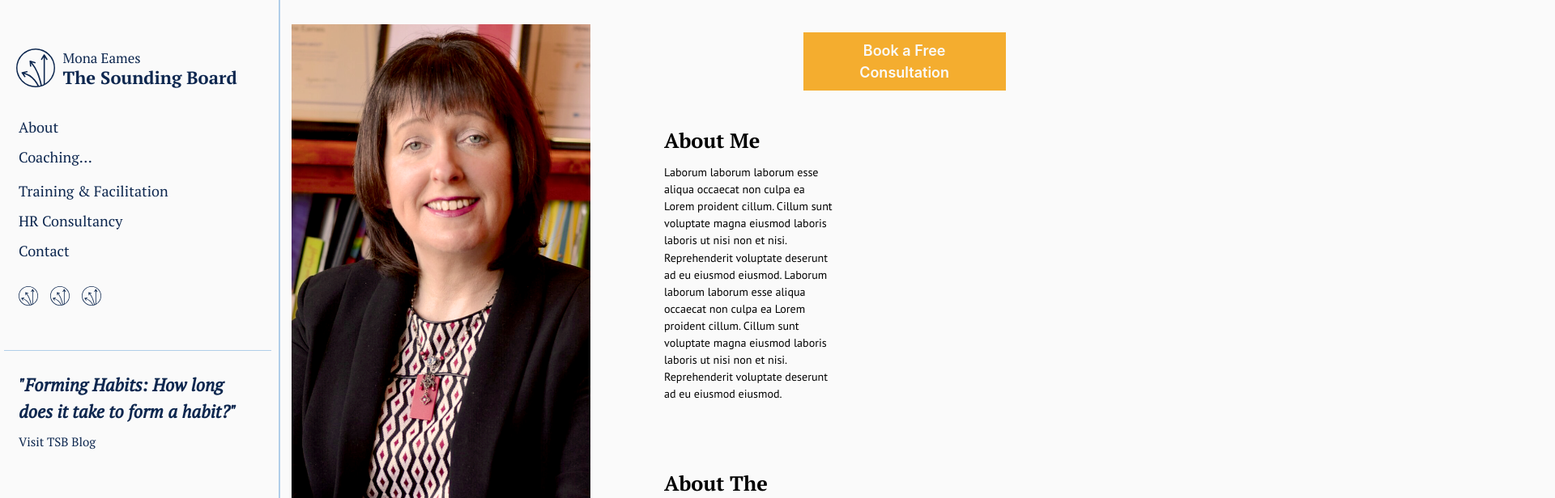
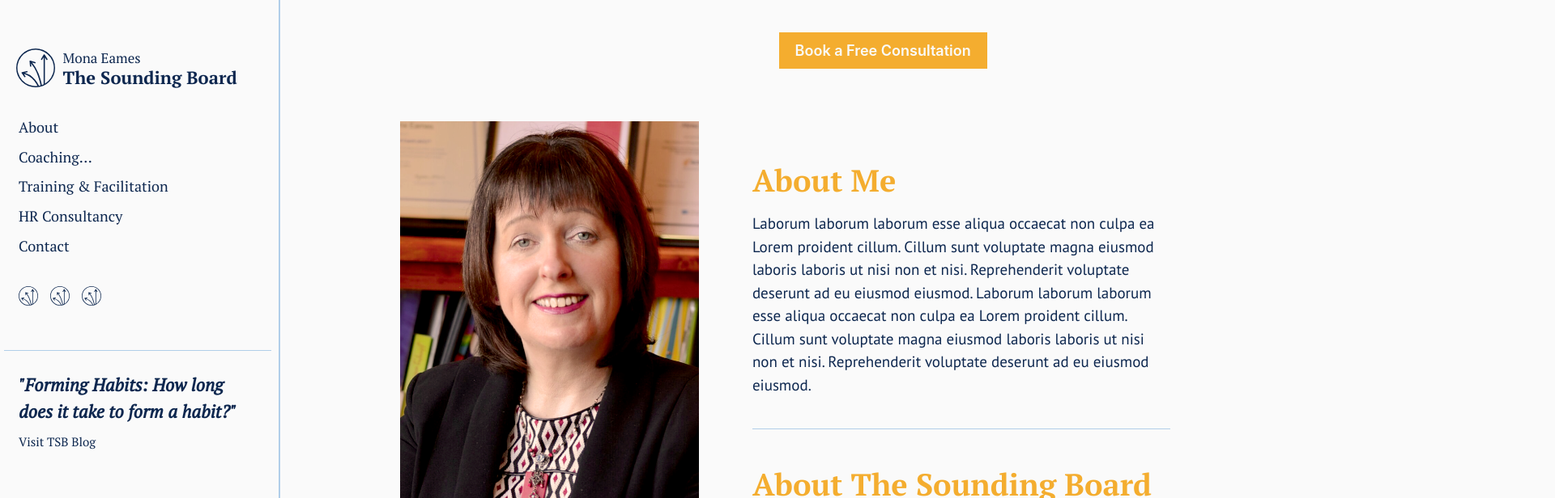
Before and after one commit to StudiousVanilla/tsb, a React (Create React App) app: page / in a window 1280 px wide. Shown: the top 616 px of the page at 81% size, 1920 px wide, since content can reach past the window. Built offline with nearby package versions, Linux system fonts and the light colour scheme.

Commit message:
finished 1st draft of about page

```diff
--- a/src/components/about.js
+++ b/src/components/about.js
@@ -5,24 +5,24 @@ const About = () => {
 
     return (
 
-        <div className='about-container'>
+        <div className='about-container content-container'>
             <div className='about-images-container'>
                 <div className='about-image-container'>
                     <img src={placeholderImg} alt='book' className='about-img'/>
                 </div>
             </div>
             <div className='about-info-container'>
-                <div className='div-spacer'></div>
                 <div className='about-info'>
-                    <h2> About Me </h2>
+                    <h2 className='about-head'> About Me </h2>
                     <p className='about-content'> Laborum laborum laborum esse aliqua occaecat non culpa ea Lorem proident cillum. Cillum sunt voluptate magna eiusmod laboris laboris ut nisi non et nisi. Reprehenderit voluptate deserunt ad eu eiusmod eiusmod. Laborum laborum laborum esse aliqua occaecat non culpa ea Lorem proident cillum. Cillum sunt voluptate magna eiusmod laboris laboris ut nisi non et nisi. Reprehenderit voluptate deserunt ad eu eiusmod eiusmod. </p>
                 </div>
                 <div className='about-info'>
-                    <h2> About The Sounding Board </h2>
+                    <h2 className='about-head'> About The Sounding Board </h2>
                     <p className='about-content'> Laborum laborum laborum esse aliqua occaecat non culpa ea Lorem proident cillum. Cillum sunt voluptate magna eiusmod laboris laboris ut nisi non et nisi. Reprehenderit voluptate deserunt ad eu eiusmod eiusmod. Laborum laborum laborum esse aliqua occaecat non culpa ea Lorem proident cillum. Cillum sunt voluptate magna eiusmod laboris laboris ut nisi non et nisi. Reprehenderit voluptate deserunt ad eu eiusmod eiusmod. </p>
                 </div>
-                <div className='about-info'>
-                    <h2> My Coaching Style </h2>
+                {/* Inline style of border is becuase this is the last paragrpah and so has no bottom border */}
+                <div className='about-info' style={{border: "none"}}>
+                    <h2 className='about-head'> My Coaching Style </h2>
                     <p className='about-content'> Laborum laborum laborum esse aliqua occaecat non culpa ea Lorem proident cillum. Cillum sunt voluptate magna eiusmod laboris laboris ut nisi non et nisi. Reprehenderit voluptate deserunt ad eu eiusmod eiusmod. Laborum laborum laborum esse aliqua occaecat non culpa ea Lorem proident cillum. Cillum sunt voluptate magna eiusmod laboris laboris ut nisi non et nisi. Reprehenderit voluptate deserunt ad eu eiusmod eiusmod. </p>
                 </div>
             </div>
--- a/src/index.css
+++ b/src/index.css
@@ -110,7 +110,6 @@ code {
   margin: 0px 30px;
   display: flex;
   font-family: 'PT serif', serif;
-  /* font-family: 'Inter', sans-serif; */
 }
 
 .link{
@@ -125,7 +124,8 @@ code {
   height: 100%;
   min-height: 814px;
   width: 26%;
-  padding: 50px 15px 2.5vh 20px;
+  max-width: 360px;
+  padding: 50px 19px 2.5vh 19px;
   display: flex;
   flex-direction: column;
   justify-content: flex-start;
@@ -187,11 +187,11 @@ code {
 .logo-text, .brand-name{
   line-height: 20px;
   width: 100%;
-  font-size: 19px;
+  font-size: 16px;
 }
 
 .brand-name{
-  font-size: 24.5px;
+  font-size: 21.5px;
   line-height: 25px;
   font-weight: bold;
 }
@@ -200,7 +200,7 @@ code {
   height: fit-content;
   display: flex;
   margin-top: 1vh;
-  font-size: 20px;
+  font-size: 17px;
   font-weight: 400;
 }
 
@@ -233,7 +233,7 @@ code {
 
 .moveable-list{
   position: relative;
-  top: -46%;
+  top: -48%;
   transition: 0.75s;
   margin-bottom: 10px;
 }
@@ -265,14 +265,14 @@ code {
 
 .blog-title{
   margin-bottom: 10px;
-  font-size: 22px;
+  font-size: 20px;
   font-style: italic;
   font-weight: bold;
 }
 
 .blog-link{
   cursor: pointer;
-  font-size: 18px;
+  font-size: 16px;
 }
 
 .side-icons{
@@ -304,24 +304,23 @@ code {
   transform: scale(1.08) translateZ(0);
 }
 
-.about-container{
+.content-container{
   height: 100%;
-  width: 80%;
-  max-width: 1500px;
-  margin-top: 20px;
-  margin-left: 25%;
-  padding: 10px;
-  display: grid;
-  grid-template-columns: repeat(3, 1fr);
-  gap: 5px;
+  min-width: 1450px;
+  margin-left: 24%;
+  padding: 10px 10px 10px 30px;
 }
 
-.div-spacer{
-  margin-bottom: 80px;
+.about-container{
+  margin-top: 140px;
+  display: grid;
+  grid-template-columns: 25% 38% 27%;
+  gap: 20px;
 }
 
 .about-images-container{
-  height: fit-content;
+  height: 500px;
+  width: 320px;
   display: flex;
   flex-direction: column;
   align-items: center;
@@ -329,7 +328,7 @@ code {
 
 .about-image-container{
   height: 550px;
-  width: 525px;
+  width: 100%;
   margin-bottom: 20px;
   transition: 1s;
 }
@@ -343,27 +342,30 @@ code {
   height: fit-content;
   display: flex;
   flex-direction: column;
-  align-items: center;
-  padding: 5px 45px 5px 30px;
+  align-items: flex-start;
+  padding: 5px 10px 5px 10px;
 }
 
 .about-info{
-  font-size: 1.1em;
-  margin: 40px 0px 40px 0px;
+  font-size: 19px;
+  margin: 40px 0px 0px 0px;
+  padding-bottom: 40px;
+  color: var(--tsb-navy);
+  font-family: 'PT Sans', sans-serif;
+  font-weight: 500;
+  border-bottom: 1px solid var(--tsb-blue);
 }
 
-.about-info h2{
-  font-size: 2em;
-  margin-bottom: 20px;
-}
-
-.about-content{
-  font-family: 'PT sans', Sans-serif;
+.about-head{
+  font-size: 38px;
+  margin-bottom: 10px;
+  color: var(--tsb-orange);
+  font-family: 'PT serif', serif;
 }
 
 .booking-btn-container{
   position: fixed;
-  right: 3%;
+  right: 1%;
   top: 5%;
   width: 320px;
   font-size: 1.1em;
@@ -433,6 +435,10 @@ code {
     margin-right: 50px;
   }
 
+  .about-container{
+    margin-left: 38%;
+  }
+
   .about-image-container{
     height: 425px;
     width: 425px;
@@ -449,22 +455,23 @@ code {
     padding-right: 10px;
   }
 
-  .about-info h2{
-    font-size: 1.8em;
+  .about-head{
+    font-size: 38px;
     margin-bottom: 10px;
+    color: var(--tsb-orange);
   }
 
   .booking-btn-container{
     position: fixed;
     right: 3%;
-    width: 250px;
+    width: 280px;
     font-size: 0.8em;
     font-weight: 500;
     transition: 0s;
   }
 
   .booking-btn{
-    padding: 9px 35px;
+    padding: 9px 20px;
   }
 
   /* font size changes */
@@ -541,7 +548,7 @@ code {
 @media only screen and (max-width: 1115px) {
 
   .sidebar-container{
-    left: -50.5%;
+    left: -360px;
     width: 50.5%;
     background-color: var(--bg-grey);
     height: 100vh;
@@ -550,13 +557,14 @@ code {
   .top-bar{
     display: block;
     position: absolute;
-    left: 100%;
+    right: -62px;
     top: 0%;
     height: 60px;
     width: 60px;
     display: flex;
     opacity: 0.8;
-    background-color: var(--dark-blue-color);
+    color: red;
+    background-color: var(--tsb-navy);
   }
 
   .top-bar-btn{
@@ -573,7 +581,6 @@ code {
   }
 
   .about-container{
-    width: 100%;
     margin-left: 10px;
     margin-top: 60px;
     padding-right: 30px;
@@ -581,7 +588,8 @@ code {
   }
 
   .about-images-container{
-    margin-left: 40px;
+    margin-left: 20px;
+    margin-right: 20px;
   }
 
   .about-image-container{
@@ -623,7 +631,16 @@ code {
 
 
 
-@media only screen and (max-width: 1024px) {
+@media only screen and (max-width: 900px) {
+
+  .sidebar-container{
+    left: -450px;
+    width: 450px;
+  }
+
+  .top-bar{
+    left: 100%;
+  }
 
   .about-image-container{
     height: 290px;
@@ -652,16 +669,3 @@ code {
 /* ************************************************************ */
 /* ************************************************************ */
 /* ************************************************************ */
-
-
-
-/* *** Needs to be fixed *** */
-
-@media only screen and (max-width: 1024px) {
-
-  .sidebar-container{
-    width: 35%;
-  }
-
-
-}
```
Also changed, not shown: 1 other file (tests, documents, lock files or other folders).
